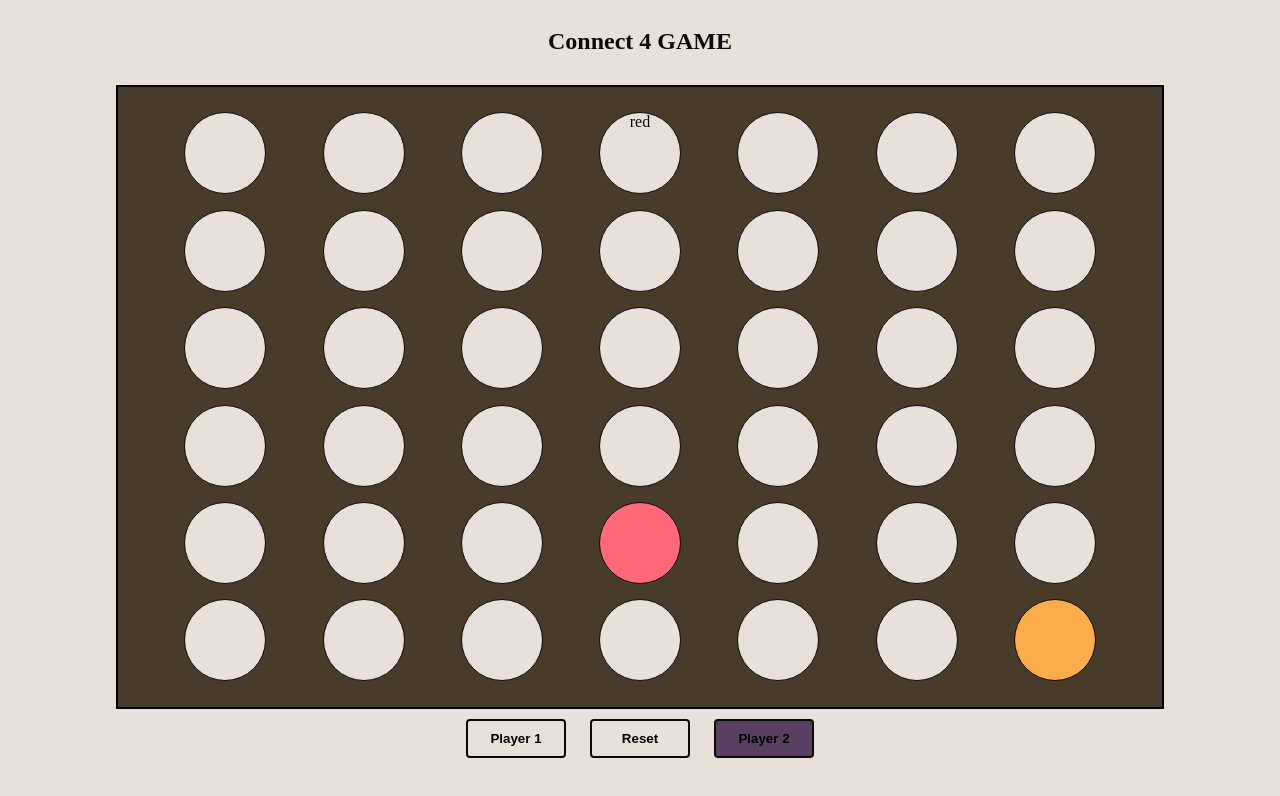
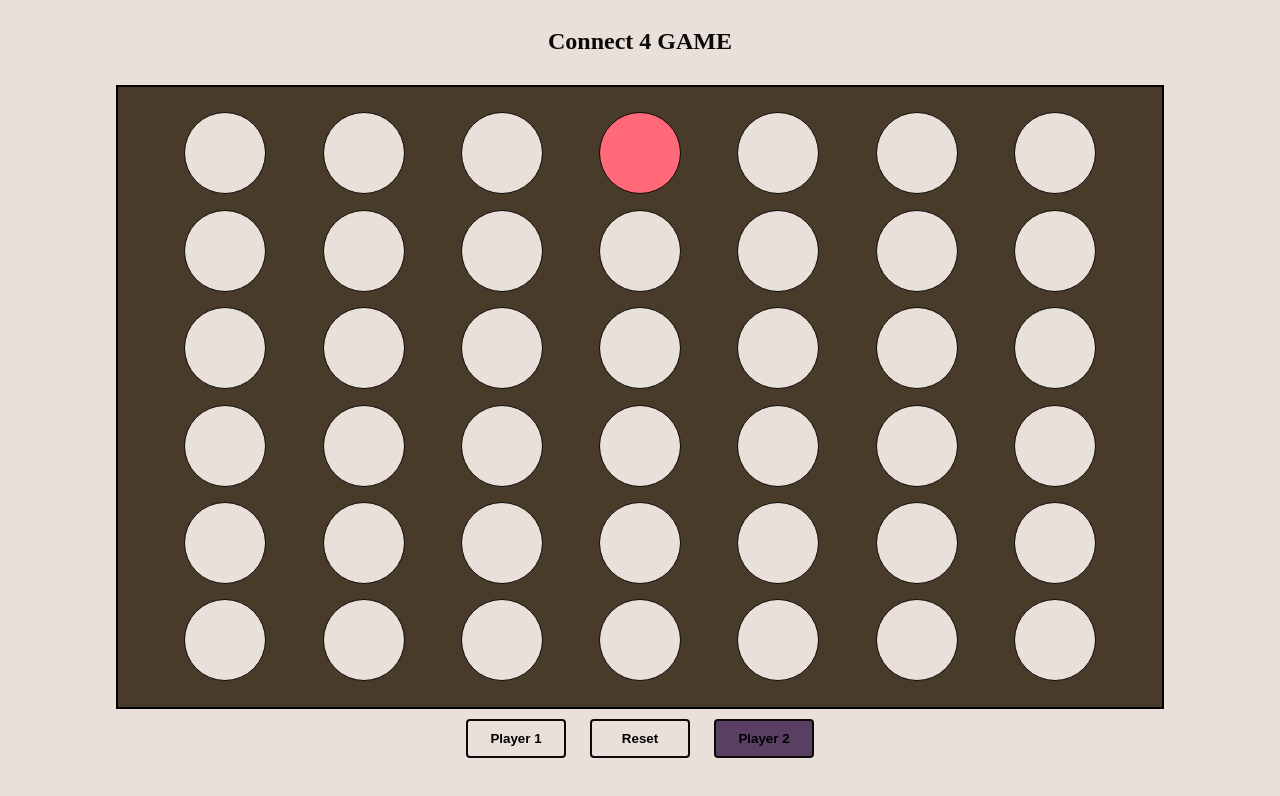
Before and after one commit to mariya-podosinova/connect4, a plain HTML site: page index.html in a window 1280 px wide. Both pictures are taken after a click on the element 640 px from the left and 153 px from the top of the page. Drawn offline with Linux system fonts and the light colour scheme.

Commit message:
add the right class for the cells on click - red or yellow

```diff
--- a/index.html
+++ b/index.html
@@ -52,7 +52,7 @@
           <div class="cell" id="row-4-column-0"></div>
           <div class="cell" id="row-4-column-1"></div>
           <div class="cell" id="row-4-column-2"></div>
-          <div class="cell red" id="row-4-column-3"></div>
+          <div class="cell" id="row-4-column-3"></div>
           <div class="cell" id="row-4-column-4"></div>
           <div class="cell" id="row-4-column-5"></div>
           <div class="cell" id="row-4-column-6"></div>
@@ -64,7 +64,7 @@
           <div class="cell" id="row-5-column-3"></div>
           <div class="cell" id="row-5-column-4"></div>
           <div class="cell" id="row-5-column-5"></div>
-          <div class="cell yellow" id="row-5-column-6"></div>
+          <div class="cell" id="row-5-column-6"></div>
         </div>
       </div>
       <div class="button-wrapper">
--- a/script.js
+++ b/script.js
@@ -19,8 +19,8 @@ function takeTurn(row, column) {
   if (!gameOn) return null;
   if (board[row][column] !== null) return board;
 
-  if (first) board[row][column] = "nought";
-  else board[row][column] = "cross";
+  if (first) board[row][column] = "red";
+  else board[row][column] = "yellow";
 
   first = !first;
   return board;
@@ -49,10 +49,11 @@ function drawBoard(board) {
       if (!board[rowIndex][columnIndex]) {
         continue;
       }
-      document.getElementById(
-        `row-${rowIndex}-column-${columnIndex}`
-      ).innerText =
-        board[rowIndex][columnIndex] === "nought" ? "red" : "yellow";
+      let currentClass =
+        board[rowIndex][columnIndex] === "red" ? "red" : "yellow";
+      document
+        .getElementById(`row-${rowIndex}-column-${columnIndex}`)
+        .classList.add(currentClass);
     }
   }
 }
```
